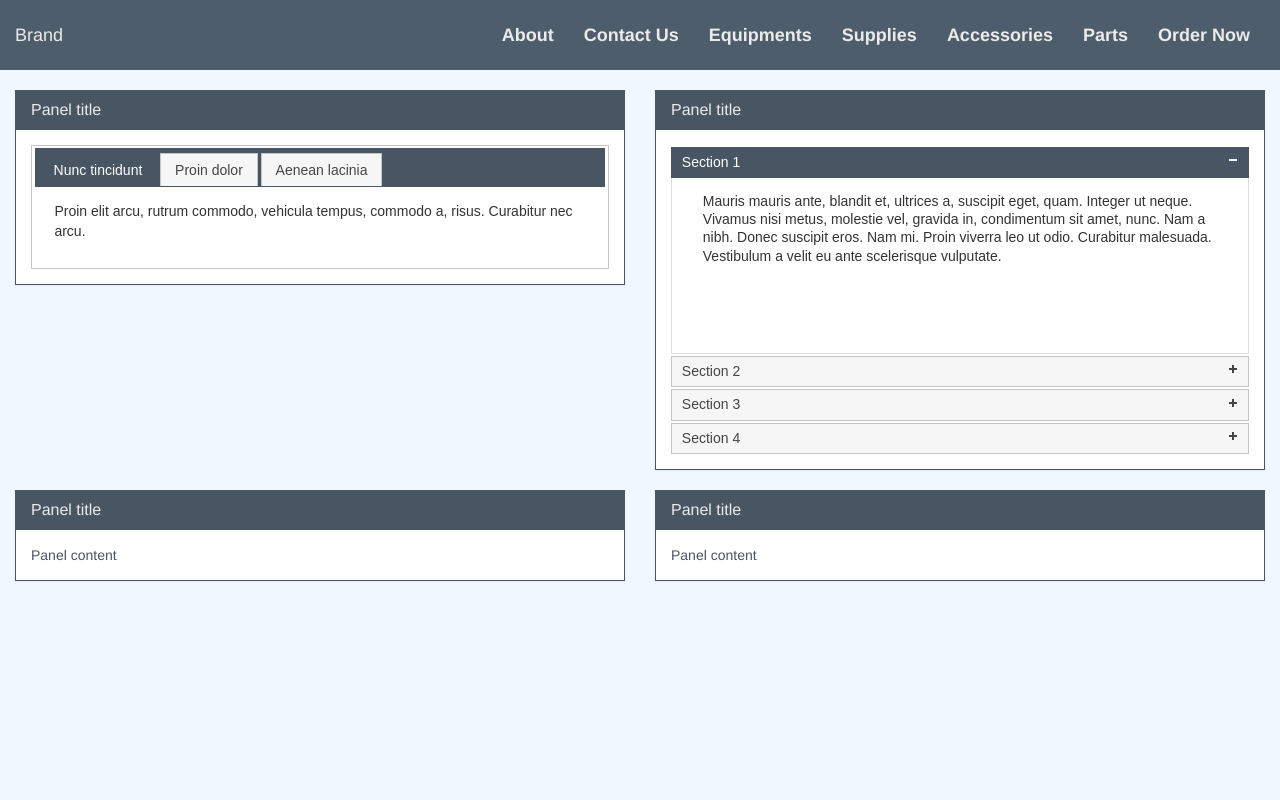
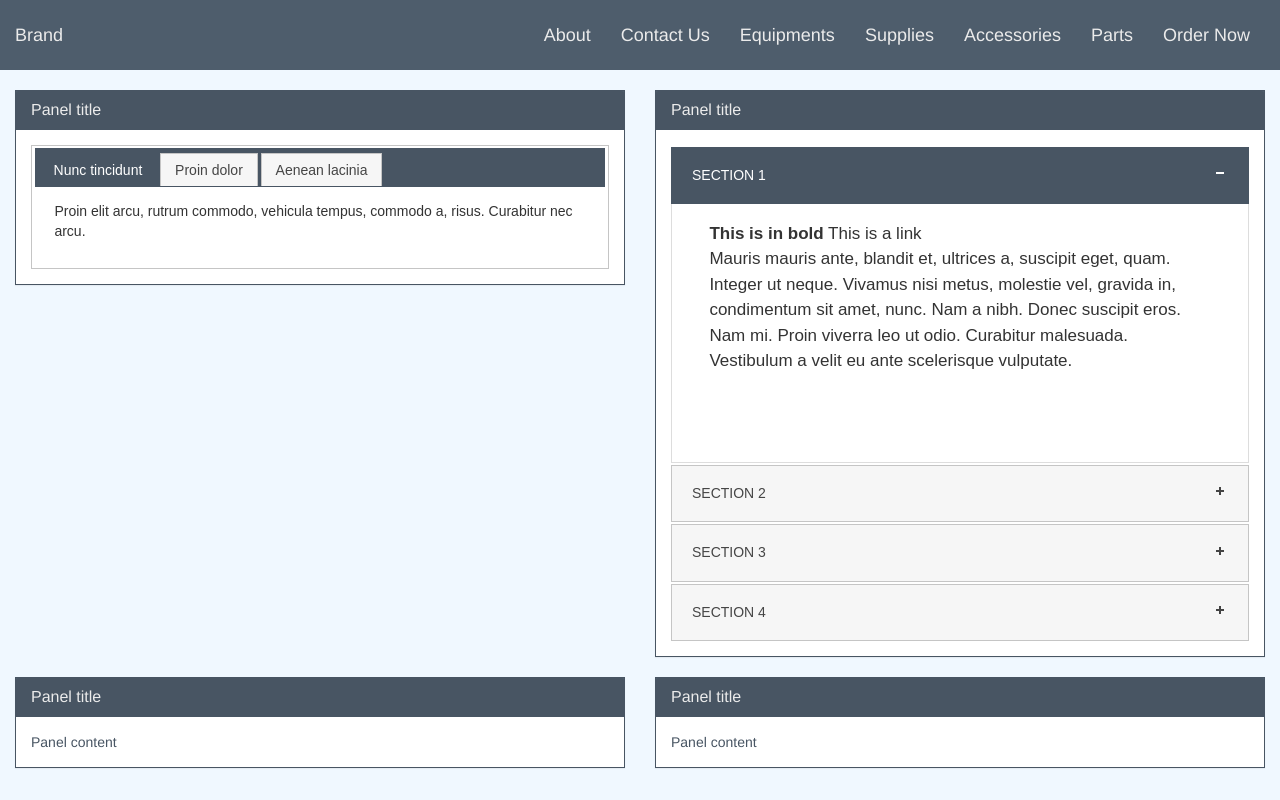
Before and after one commit to arunareddy1312/PWX, a website: page index.html in a window 1280 px wide. Drawn offline with nearby package versions, Linux system fonts and the light colour scheme; a web font is replaced by a local one.

Commit message:
sample text in index and styling of accordion

```diff
--- a/css/style.css
+++ b/css/style.css
@@ -19,13 +19,13 @@ body {
     color           : #ff004c;
     background-color: #485563
 }
+
 .navbar-default .navbar-nav>.active>a,
 .navbar-default .navbar-nav>.active>a:focus,
 .navbar-default .navbar-nav>.active>a:hover,
 .navbar-default .navbar-nav>li>a:focus,
 .navbar-default .navbar-nav>li>a {
     font-size: large;
-    font-weight: bold;
 }
 
 .ui-tabs .ui-tabs-nav li.ui-tabs-active .ui-tabs-anchor,
@@ -37,3 +37,13 @@ body {
 span.ui-accordion-header-icon {
     float: right;
 }
+
+.ui-accordion .ui-accordion-content {
+    line-height: 1.5;
+    font-size  : 17px;
+}
+
+.ui-accordion .ui-accordion-header {
+    padding       : 20px;
+    text-transform: uppercase;
+}
--- a/index.html
+++ b/index.html
@@ -87,6 +87,8 @@
                         <div id="accordion">
                             <h3>Section 1</h3>
                             <div>
+                                <b>This is in bold</b>
+                                <a href="#">This is a link</a>
                                 <p>
                                     Mauris mauris ante, blandit et, ultrices a, suscipit eget, quam. Integer
                                     ut neque. Vivamus nisi metus, molestie vel, gravida in, condimentum sit
```
